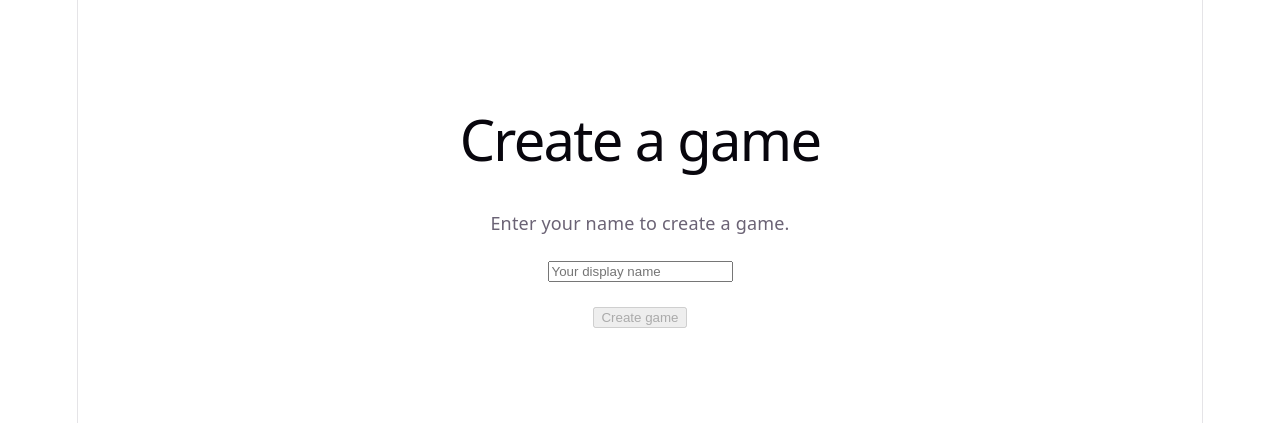
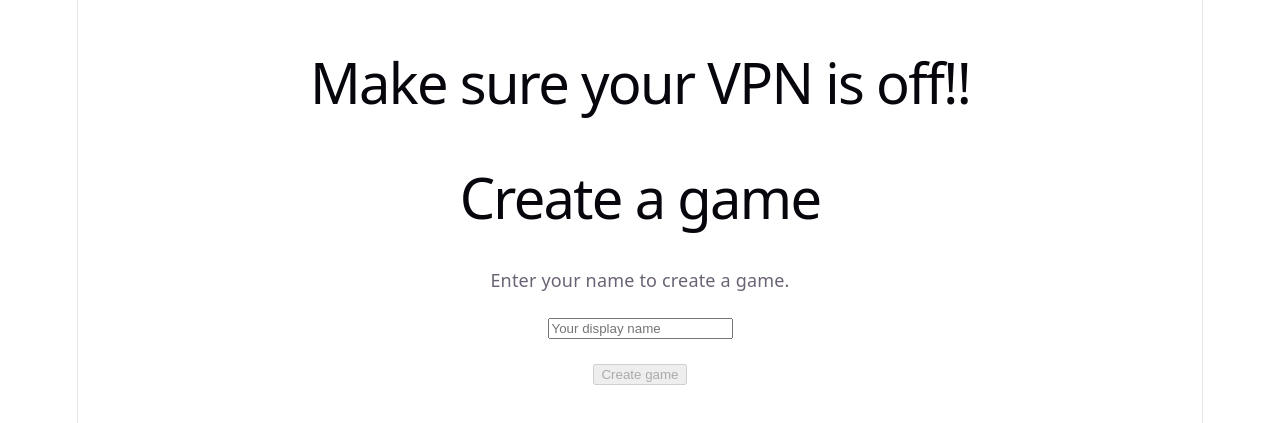
Before and after one commit to soundobj/cards, a React (Vite) app: page / in a window 1280 px wide. Shown: the part 189-612 px from the top of the page. Built offline with nearby package versions, Linux system fonts and the light colour scheme.

Commit message:
add vpn off message

```diff
--- a/src/App.tsx
+++ b/src/App.tsx
@@ -23,6 +23,7 @@ function App() {
   return (
     <>
       <section id="center">
+        <h1>Make sure your VPN is off!!</h1>
         <h1>{isHost ? 'Create a game' : 'Join a game'}</h1>
 
         {!connected && (
```
